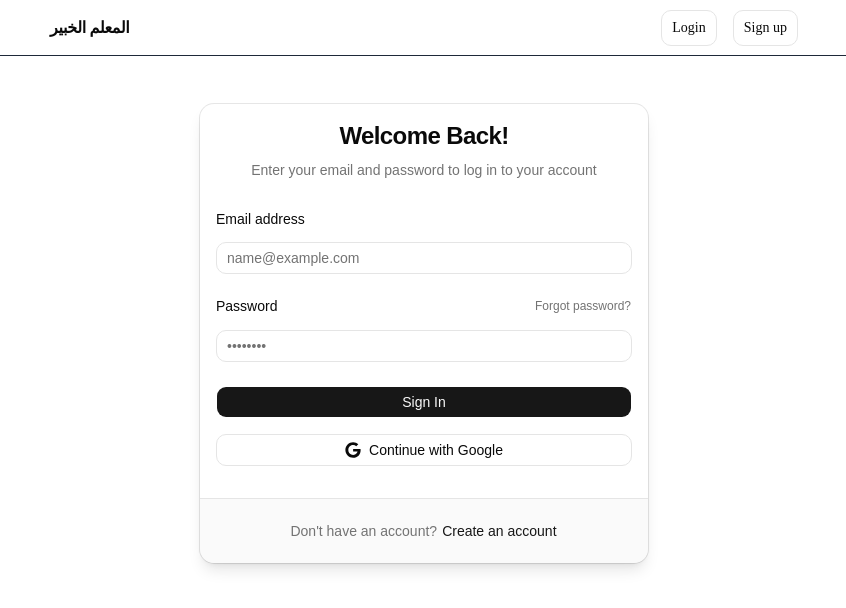
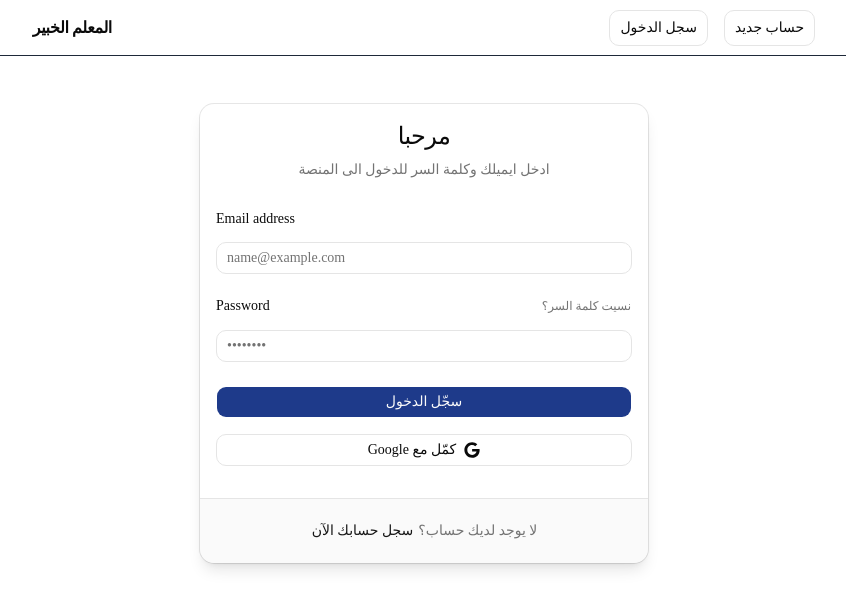
Before and after one commit to jojodev07/vercelfrontend, a React (Vite) app: page /login in a window 1280 px wide. Shown: the top 608 px of the page, without its empty margins (216-1062 px from the left). Built offline with nearby package versions, Linux system fonts and the light colour scheme; no server answers.

Commit message:
Arabized the welcoming pages

```diff
--- a/src/components/ui/navbar.jsx
+++ b/src/components/ui/navbar.jsx
@@ -50,10 +50,10 @@ export function Navbar() {
 
             ( <div className="flex gap-4">
                 <NavLink to={"/login"}>
-                    <Button size={'lg'} variant="outline" className="cursor-pointer">Login</Button>
+                    <Button size={'lg'} variant="outline" className="cursor-pointer">سجل الدخول</Button>
                 </NavLink>
                 <NavLink to={"/signup"}>
-                    <Button size={'lg'} variant="outline" className="cursor-pointer">Sign up</Button>
+                    <Button size={'lg'} variant="outline" className="cursor-pointer">حساب جديد</Button>
                 </NavLink>
             </div> ) :
             <div className="flex gap-4 items-center">
--- a/src/pages/login.jsx
+++ b/src/pages/login.jsx
@@ -82,14 +82,14 @@ export function Login() {
 
     return (
         <div className="flex items-center justify-center bg-background px-4 py-12 sm:px-6 lg:px-8">
-            <Card className="max-w-md w-full shadow-lg">
+            <Card className="max-w-md w-full shadow-lg font-['Noto_Sans_Arabic_Variable']">
 
                 <CardHeader className="space-y-1 text-center">
-                    <CardTitle className="text-2xl font-bold tracking-tight">
-                        Welcome Back!
+                    <CardTitle className="text-2xl font-bold tracking-tight font-['Noto_Sans_Arabic_Variable']">
+                        <h1 className="font-['Noto_Sans_Arabic_Variable']">مرحبا</h1>
                     </CardTitle>
                     <CardDescription>
-                        Enter your email and password to log in to your account
+                        ادخل ايميلك وكلمة السر للدخول الى المنصة
                     </CardDescription>
                 </CardHeader>
 
@@ -120,7 +120,7 @@ export function Login() {
                             className="px-0 font-normal text-xs text-muted-foreground hover:text-primary"
                             onClick={() => console.log("Redirect to forgot password")}
                             >
-                            Forgot password?
+                            نسيت كلمة السر؟
                             </Button>
                         </div>
                         <Input
@@ -133,8 +133,8 @@ export function Login() {
                         />
                         </div>
 
-                        <Button type="submit" className="w-full mt-2">
-                                    Sign In
+                        <Button type="submit" className="w-full mt-2 bg-[#1E3A8A] hover:bg-[#1E3A8A]">
+                                    سجّل الدخول
                         </Button>
                         <NavLink to={"https://springbackend-zei7.onrender.com/oauth2/login/google"}>
                             <Button
@@ -142,25 +142,26 @@ export function Login() {
                                 variant="outline"
                                 className="w-full flex items-center justify-center gap-2"
                                 onClick={() => {console.log(":p")}}
+                                dir="rtl"
                             >
                                 <svg className="h-4 w-4" aria-hidden="true" focusable="false" data-prefix="fab" data-icon="google" role="img" xmlns="http://w3.org" viewBox="0 0 488 512">
                                 <path fill="currentColor" d="M488 261.8C488 403.3 391.1 504 248 504 110.8 504 0 393.2 0 256S110.8 8 248 8c66.8 0 123 24.5 166.3 64.9l-67.5 64.9C258.5 52.6 94.3 116.6 94.3 256c0 86.5 69.1 156.6 153.7 156.6 98.2 0 135-70.4 140.8-106.9H248v-85.3h236.1c2.3 12.7 3.9 24.9 3.9 41.4z"></path>
                                 </svg>
-                                Continue with Google
+                                كمّل مع Google
                             </Button>
                         </NavLink>
                     </form>
                 </CardContent>
 
-                <CardFooter className="flex flex-wrap items-center justify-center gap-1 text-sm text-muted-foreground">
-                    Don&apos;t have an account?{" "}
+                <CardFooter className="flex flex-wrap items-center justify-center gap-1 text-sm text-muted-foreground" dir="rtl">
+                    لا يوجد لديك حساب؟{" "}
                     <Button
                         type="button"
                         variant="link"
                         className="p-0 font-medium text-primary hover:underline cursor-pointer"
                         onClick={() => console.log("Redirect to registration")}
                     >
-                        Create an account
+                        سجل حسابك الآن
                     </Button>
                 </CardFooter>
             </Card>
--- a/src/pages/signup.jsx
+++ b/src/pages/signup.jsx
@@ -92,10 +92,12 @@ export function Signup() {
         <div className="flex justify-center items-center bg-background px-4 py-12">
             <Card className="max-w-md w-full shadow-lg">
 
-                <CardHeader className="space-y-1">
-                    <CardTitle className="font-bold text-2xl tracking-tight text-center box-border">Sign Up</CardTitle>
+                <CardHeader className="space-y-1 font-['Noto_Sans_Arabic_Variable']">
+                    <CardTitle className="font-bold text-2xl tracking-tight text-center box-border">
+                        <h1 className="font-['Noto_Sans_Arabic_Variable']">تسجيل الحساب</h1>
+                    </CardTitle>
                     <CardDescription className="text-center">
-                        Enter your new account credentials
+                        ادخل معلومات حسابك الجديد
                     </CardDescription>
                 </CardHeader>
 
@@ -105,7 +107,7 @@ export function Signup() {
                         {errors.email && (<p className="font-light text-sm tracking-tight text-red-500">{errors.email}</p>)}
                         {errors.password && (<p className="font-light text-sm tracking-tight text-red-500">{errors.password}</p>)}
                         <div className="flex flex-col gap-4">
-                            <Label htmlFor="name">Name</Label>
+                            <Label htmlFor="name" className={"font-['Noto_Sans_Arabic_Variable']"}>الاسم</Label>
                             <Input
                                 id="name"
                                 type="text"
@@ -117,7 +119,7 @@ export function Signup() {
                         </div>
 
                         <div className="flex flex-col gap-4">
-                            <Label htmlFor="email">Email address</Label>
+                            <Label htmlFor="email" className={"font-['Noto_Sans_Arabic_Variable']"}>عنوان الايميل</Label>
                             <Input
                                 id="email"
                                 type="email"
@@ -128,7 +130,7 @@ export function Signup() {
                         </div>
 
                         <div className="flex flex-col gap-4">
-                            <Label htmlFor="password">Password</Label>
+                            <Label htmlFor="password" className={"font-['Noto_Sans_Arabic_Variable']"}>كلمة السر</Label>
                             <Input
                                 id="password"
                                 type="password"
@@ -138,8 +140,8 @@ export function Signup() {
                             />
                         </div>
 
-                        <Button type="submit" className="w-full mt-2">
-                            Sign In
+                        <Button type="submit" className="w-full mt-2 font-['Noto_Sans_Arabic_Variable'] bg-[#059669] hover:bg-[#059669]">
+                            سجّل حسابك
                         </Button>
                     </form>
                 </CardContent>
@@ -149,13 +151,13 @@ export function Signup() {
                         <Button
                             type="button"
                             variant="outline"
-                            className="w-full flex items-center justify-center gap-2 rounded-full"
+                            className="w-full flex items-center justify-center gap-2 rounded-full font-['Noto_Sans_Arabic_Variable']"
                             onClick={() => {}}
                         >
                             <svg className="h-4 w-4" aria-hidden="true" focusable="false" data-prefix="fab" data-icon="google" role="img" xmlns="http://w3.org" viewBox="0 0 488 512">
                                 <path fill="currentColor" d="M488 261.8C488 403.3 391.1 504 248 504 110.8 504 0 393.2 0 256S110.8 8 248 8c66.8 0 123 24.5 166.3 64.9l-67.5 64.9C258.5 52.6 94.3 116.6 94.3 256c0 86.5 69.1 156.6 153.7 156.6 98.2 0 135-70.4 140.8-106.9H248v-85.3h236.1c2.3 12.7 3.9 24.9 3.9 41.4z"></path>
                             </svg>
-                            Sign up with Google
+                            كمل التسجيل مع قوقل
                     </Button>
                     </NavLink>
                 </CardFooter>
```
